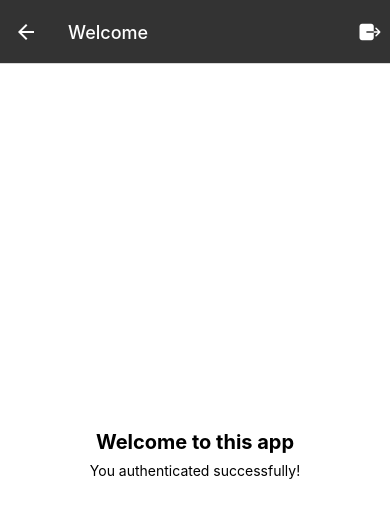
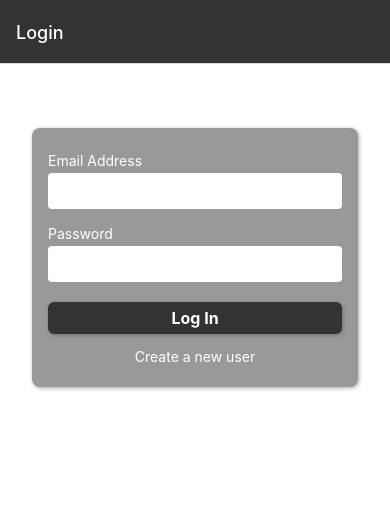
Before and after one commit to bell-kevin/registrationDatabaseUserAuthentication, a React Native app: screen /Welcome in a window 390 px wide. Shown: the top 518 px of the page. Built offline with nearby package versions, Linux system fonts and the light colour scheme; no server answers.

Commit message:
Update App.js

```diff
--- a/App.js
+++ b/App.js
@@ -15,7 +15,7 @@ import NameScreen from './screens/NameScreen';
 import PhoneScreen from './screens/PhoneScreen';
 import ValidationScreen from './screens/ValidationScreen';
 import HomeScreen from './screens/HomeScreen';
-import { UserContext } from './context/userContext';
+import { UserContext, UserContextProvider } from './context/userContext';
 
 const Stack = createNativeStackNavigator();
 
@@ -61,20 +61,6 @@ function AuthStack() {
     >
       <Stack.Screen name="Login" component={LoginScreen} />
       <Stack.Screen name="Signup" component={SignupScreen} />
-      <Stack.Screen
-        name="Welcome"
-        component={WelcomeScreen}
-        options={{
-          headerRight: ({ tintColor }) => (
-            <IconButton
-              icon="exit"
-              color={tintColor}
-              size={24}
-              onPress={authCtx.logout}
-            />
-          ),
-        }}
-      />
     </Stack.Navigator>
   );
 }
@@ -90,16 +76,6 @@ function AuthenticatedStack() {
         contentStyle: { backgroundColor: Colors.primary100 },
       }}
     >
-      <Stack.Screen name="Home" component={HomeScreen} options={{
-        headerRight: ({ tintColor }) => (
-          <IconButton
-            icon="exit"
-            color={tintColor}
-            size={24}
-            onPress={authCtx.logout}
-          />
-        ),
-      }} />
       <Stack.Screen name="Name" component={NameScreen} options={{
         headerRight: ({ tintColor }) => (
           <IconButton
@@ -199,8 +175,10 @@ function Root() {
 
 export default function App() {
   return (
-    <AuthContextProvider>
-      <Root />
-    </AuthContextProvider>
+    <UserContextProvider>
+      <AuthContextProvider>
+        <Root />
+      </AuthContextProvider>
+    </UserContextProvider>
   );
 }
```
